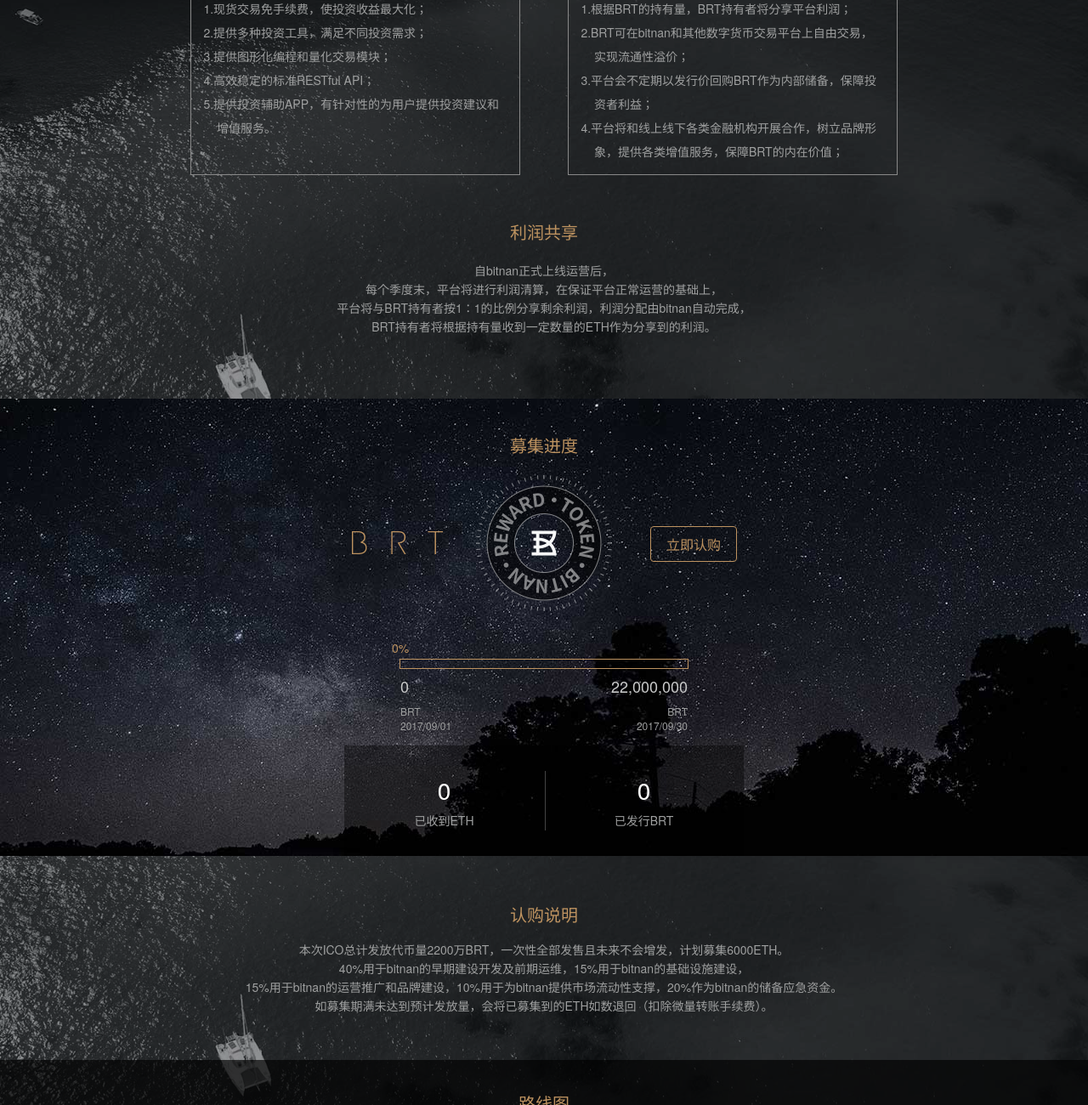
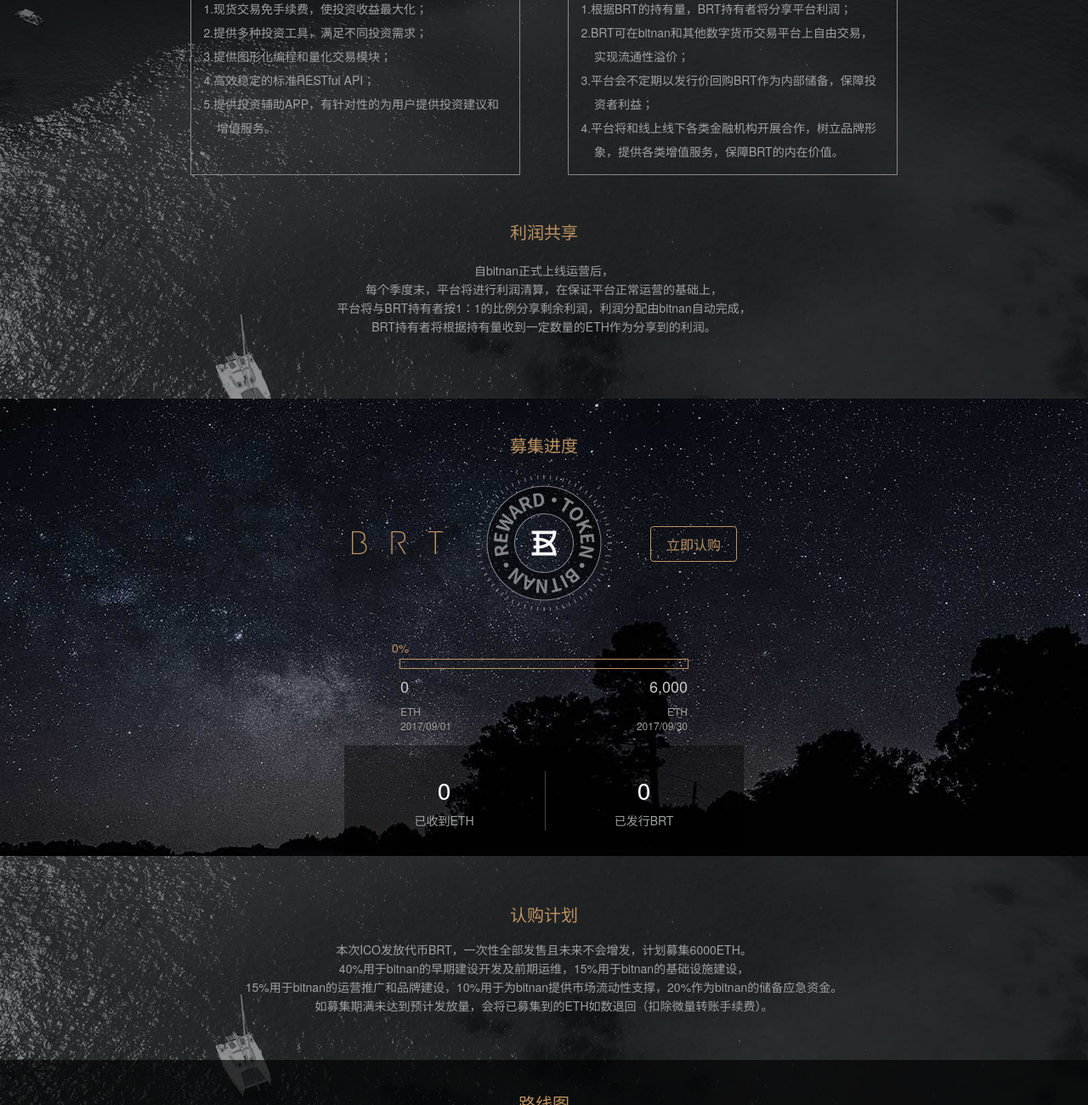
Before and after one commit to bitnan-exchange/ico-web, a website: page index.html in a window 1280 px wide. Shown: the part 1020-2320 px from the top of the page at 85% size. Drawn offline with Linux system fonts and the light colour scheme; no server answers.

Commit message:
change words&function in page and whitepaper
change words&function in page and whitepaper

```diff
--- a/index.html
+++ b/index.html
@@ -118,7 +118,7 @@
                                     平台会不定期以发行价回购BRT作为内部储备，保障投资者利益；
                                 </li>
                                 <li>
-                                    平台将和线上线下各类金融机构开展合作，树立品牌形象，提供各类增值服务，保障BRT的内在价值；
+                                    平台将和线上线下各类金融机构开展合作，树立品牌形象，提供各类增值服务，保障BRT的内在价值。
                                 </li>
                             </ol>
                         </div>
@@ -154,11 +154,11 @@
                     </div>
                     <div class="row clearfix">
                         <span class="index fl">0</span>
-                        <span class="index fr">22,000,000</span>
+                        <span class="index fr">6,000</span>
                     </div>
                     <div class="row clearfix">
-                        <span class="symbol-time left fl">BRT<br>2017/09/01</span>
-                        <span class="symbol-time right fr">BRT<br>2017/09/30</span>
+                        <span class="symbol-time left fl">ETH<br>2017/09/01</span>
+                        <span class="symbol-time right fr">ETH<br>2017/09/30</span>
                     </div>
                 </div>
                 <div id="status-wrapper">
@@ -176,9 +176,9 @@
         </section>
         <section id="issue-explain-section">
             <div class="container">
-                <h3>认购说明</h3>
+                <h3>认购计划</h3>
                 <p>
-                    本次ICO总计发放代币量2200万BRT，一次性全部发售且未来不会增发，计划募集6000ETH。<br>
+                    本次ICO发放代币BRT，一次性全部发售且未来不会增发，计划募集6000ETH。<br>
                     40%用于bitnan的早期建设开发及前期运维，15%用于bitnan的基础设施建设，<br>
                     15%用于bitnan的运营推广和品牌建设，10%用于为bitnan提供市场流动性支撑，20%作为bitnan的储备应急资金。<br>
                     如募集期满未达到预计发放量，会将已募集到的ETH如数退回（扣除微量转账手续费）。
--- a/js/index.js
+++ b/js/index.js
@@ -2,7 +2,7 @@
  * Created by yinyu on 2017/8/6.
  */
 $(function() {
-    var apiHost = 'http://ico.bitnan.com:3030';
+    var apiHost = 'https://ico.bitnan.com/api';
     $.get(apiHost + '/time', function(res) {
         if(res && res.timestamp) {
             $('#count-down-number-wrapper').countdown(new Date(res.timestamp), '2017/09/01', function(event) {
@@ -19,6 +19,9 @@
     });
     $.get(apiHost + '/eth', function(res) {
         if(res && res.eth) {
+            var progress = res.eth / 6000;
+            $('#progress-solid-line').css('width', progress * 100 + '%');
+            $('#progress').text((progress * 100).toFixed(1) + '%').css('left', progress * 338 - 30 + 'px');
             $('#eth-amount').text(res.eth);
         }
     });
@@ -30,9 +33,6 @@
             else {
                 $('#brt-amount').text(res.brt);
             }
-            var progress = res.brt / 22000000;
-            $('#progress-solid-line').css('width', progress * 100 + '%');
-            $('#progress').text((progress * 100).toFixed(1) + '%').css('left', progress * 338 - 30 + 'px');
         }
     })
 });
```
Also changed, not shown: token.html (+3 -3 lines), 1 other file.
